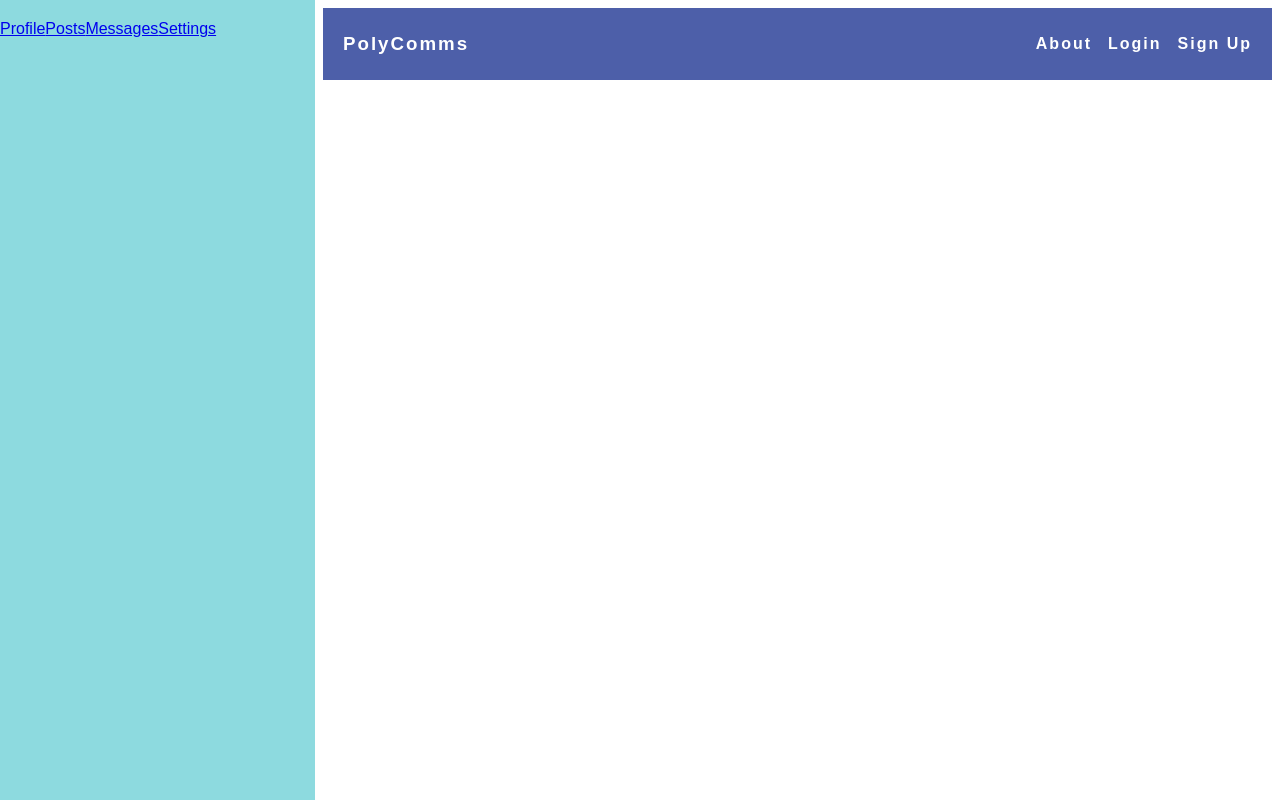
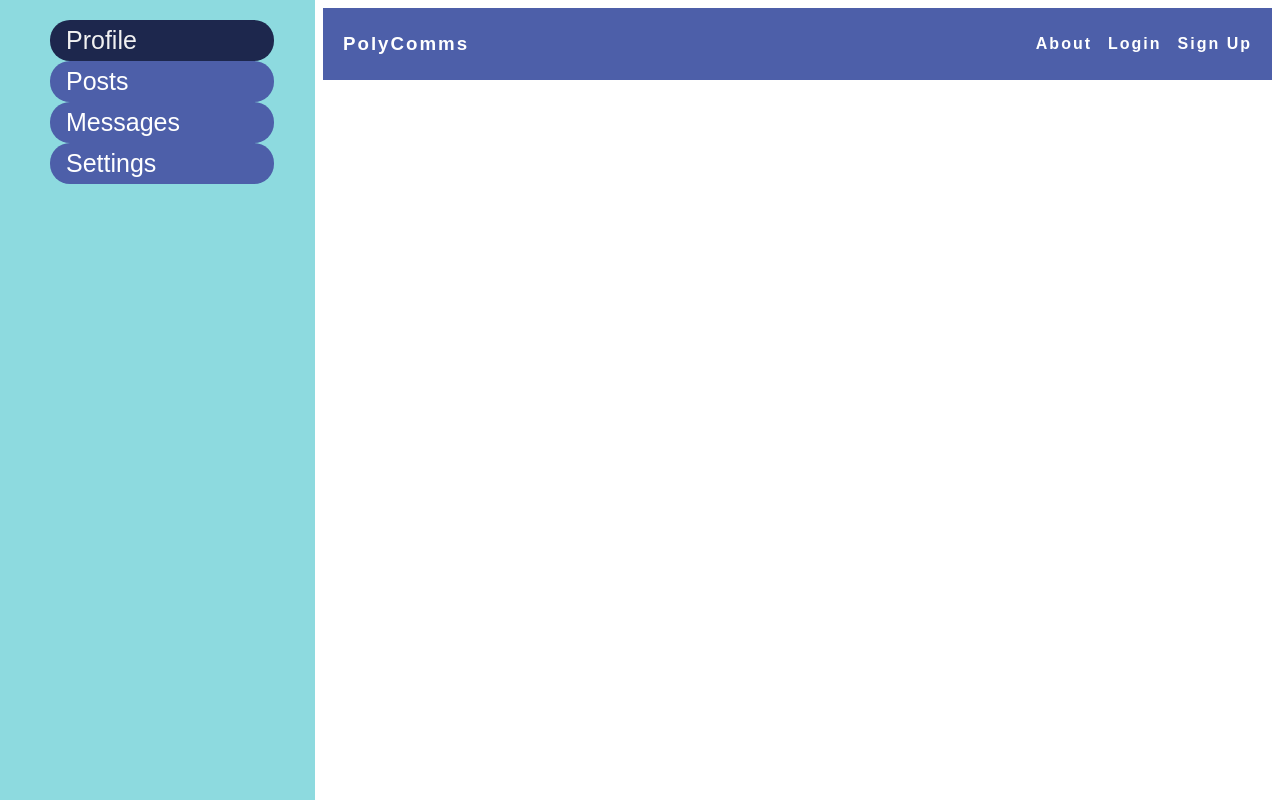
Before and after one commit to seanoyama/poly-commissions, a React (Vite) app in the folder packages/react-frontend/: page / in a window 1280 px wide. In both pictures the pointer is over the link "Profile". Built offline with nearby package versions, Linux system fonts and the light colour scheme; no server answers.

Commit message:
sidebar CSS applied to a instead of button

```diff
--- a/packages/react-frontend/src/index.css
+++ b/packages/react-frontend/src/index.css
@@ -52,7 +52,7 @@
 }
 
 /* The navigation menu links */
-.sidebar button {
+.sidebar a {
   margin-left: 50px;
   width: 200px;
   padding: 6px 8px 6px 16px;
@@ -68,7 +68,7 @@
 }
 
 /* When you mouse over the navigation links, change their color */
-.sidebar button:hover {
+.sidebar a:hover {
   color: #f1f1f1;
   background-color: #1d274d;
 }
```
